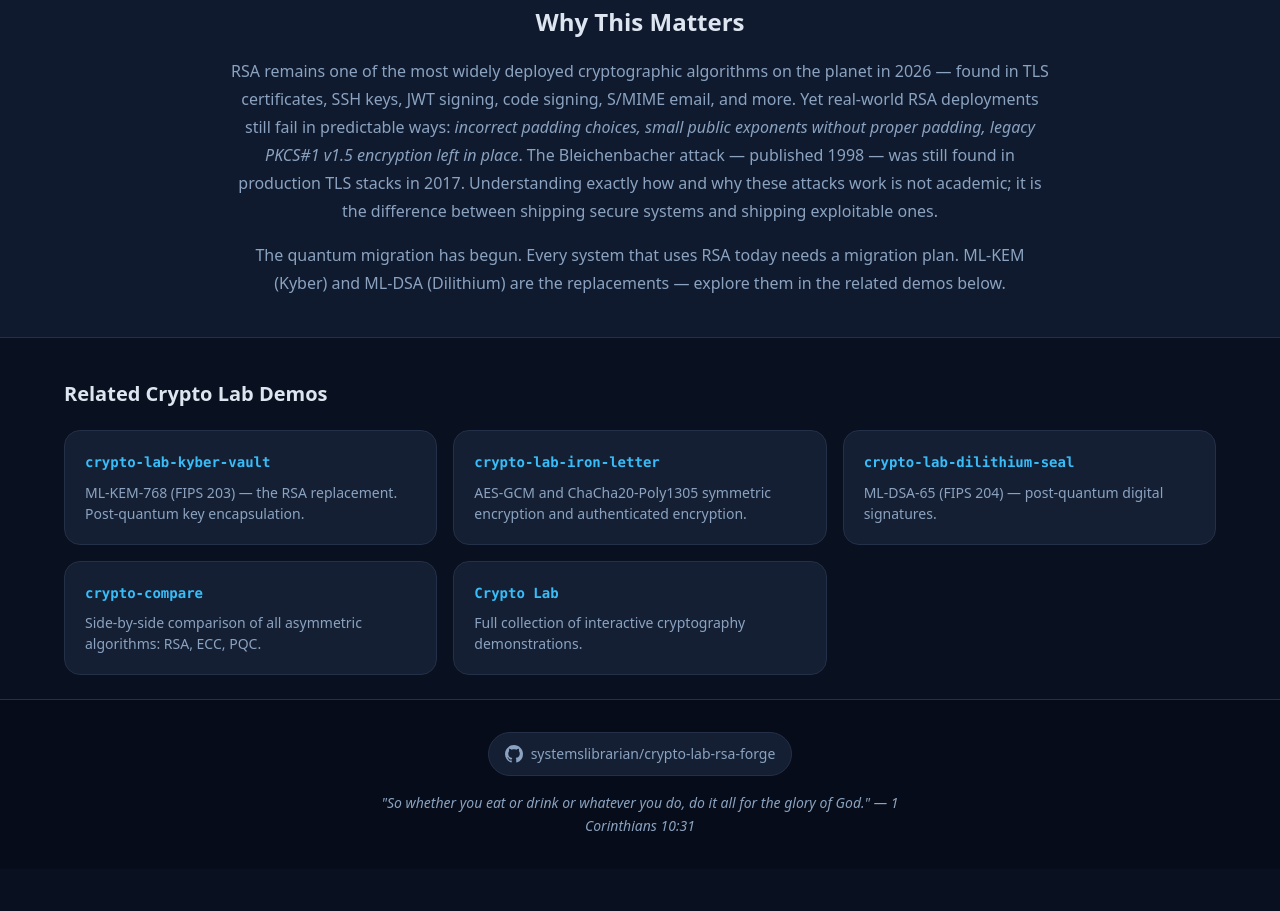
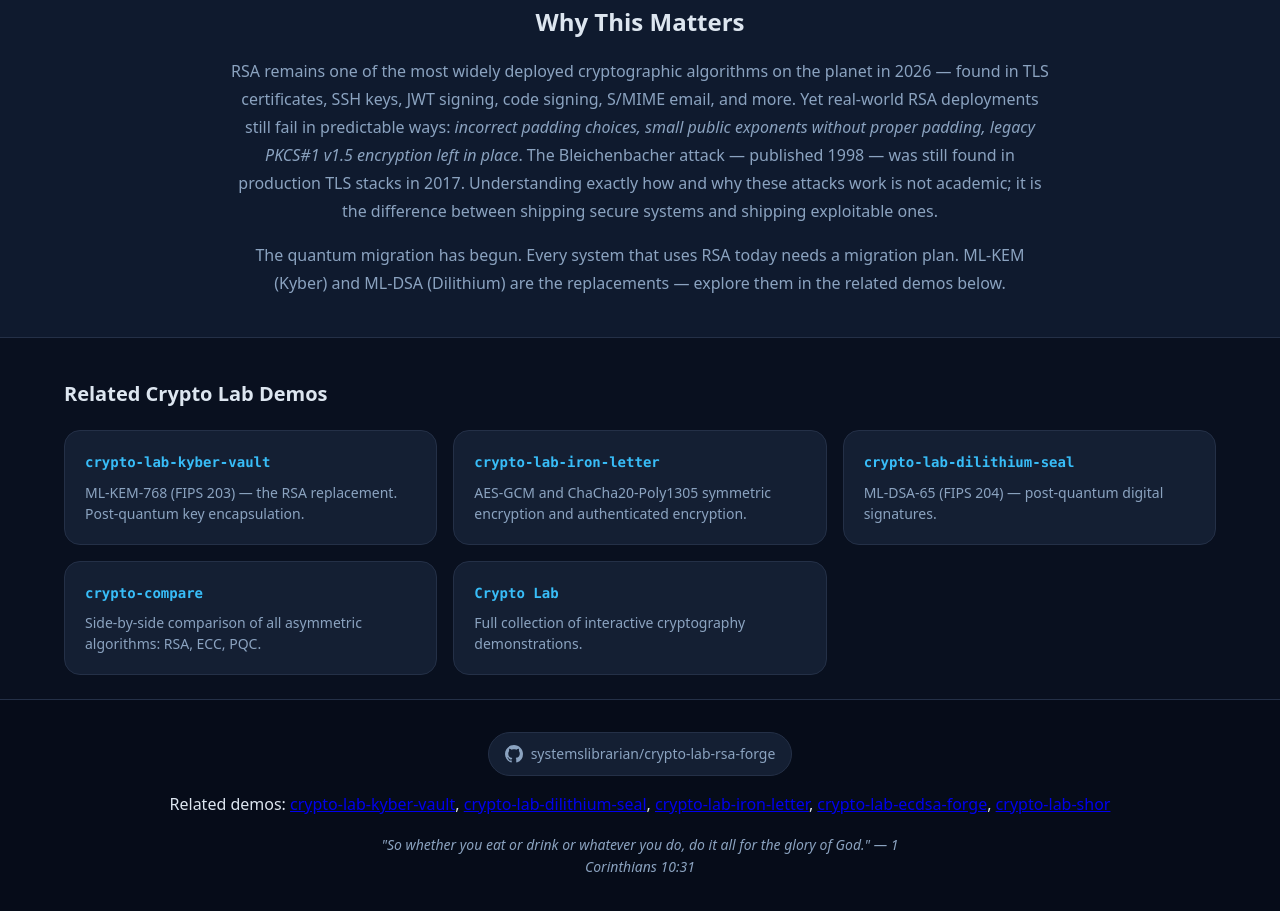
Before and after one commit to systemslibrarian/crypto-lab-rsa-forge, a website built with Vite: page index.html in a window 1280 px wide. Shown: the part 1643-2554 px from the top of the page. Before the commit the page ends 2512 px from the top, so only its background shows below. Built offline with nearby package versions, Linux system fonts and the light colour scheme.

Commit message:
feat: add Related demos links to page footer
Co-Authored-By: Claude Opus 4.8 (1M context) <noreply@anthropic.com>

```diff
--- a/index.html
+++ b/index.html
@@ -1588,6 +1588,13 @@
           <span>systemslibrarian/crypto-lab-rsa-forge</span>
         </a>
       </div>
+      <p class="footer-links footer-related">Related demos:
+        <a href="https://systemslibrarian.github.io/crypto-lab-kyber-vault/">crypto-lab-kyber-vault</a>,
+        <a href="https://systemslibrarian.github.io/crypto-lab-dilithium-seal/">crypto-lab-dilithium-seal</a>,
+        <a href="https://systemslibrarian.github.io/crypto-lab-iron-letter/">crypto-lab-iron-letter</a>,
+        <a href="https://systemslibrarian.github.io/crypto-lab-ecdsa-forge/">crypto-lab-ecdsa-forge</a>,
+        <a href="https://systemslibrarian.github.io/crypto-lab-shor/">crypto-lab-shor</a>
+      </p>
       <p class="footer-verse" aria-label="Closing verse">
         "So whether you eat or drink or whatever you do, do it all for the glory of God." — 1 Corinthians 10:31
       </p>
```
